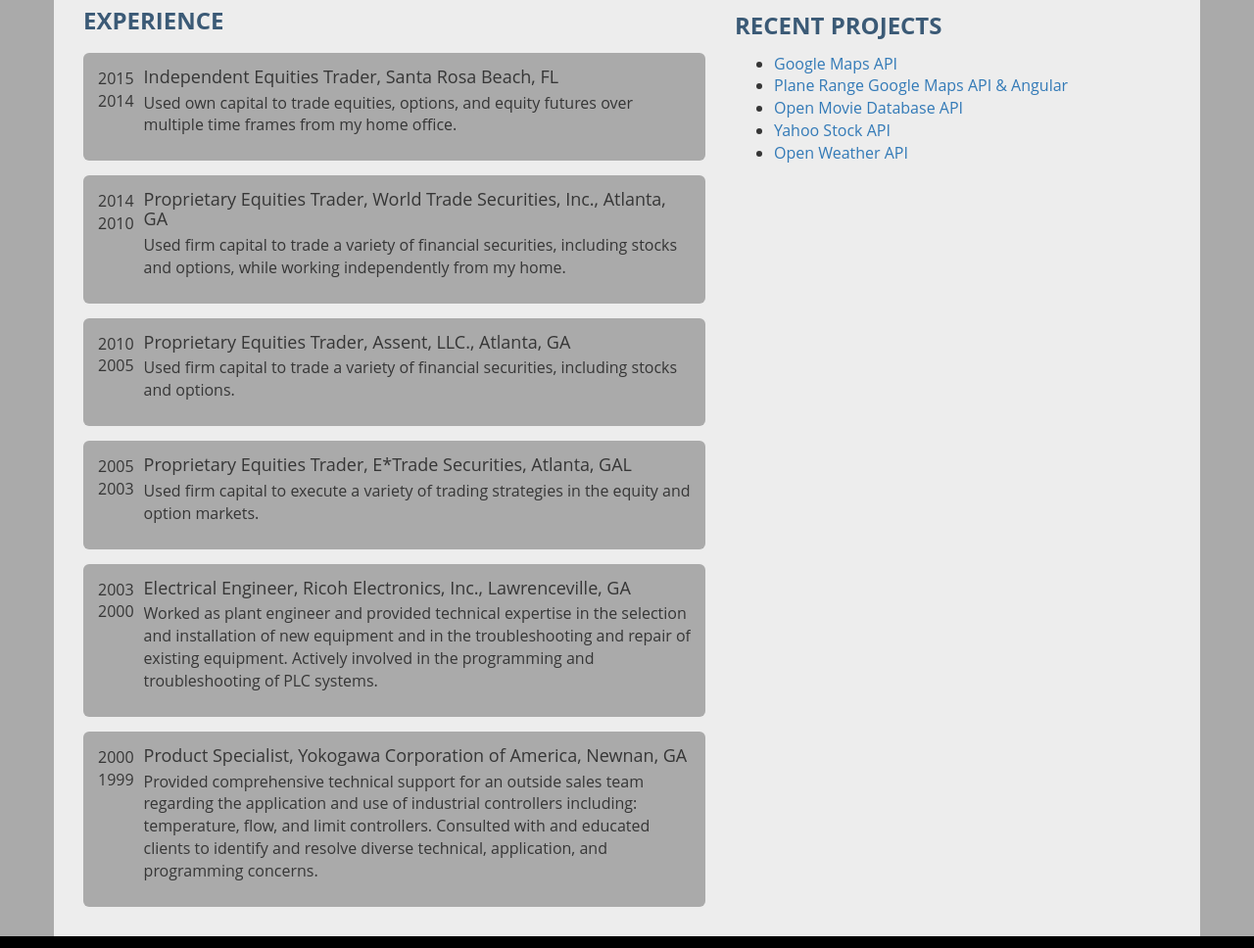
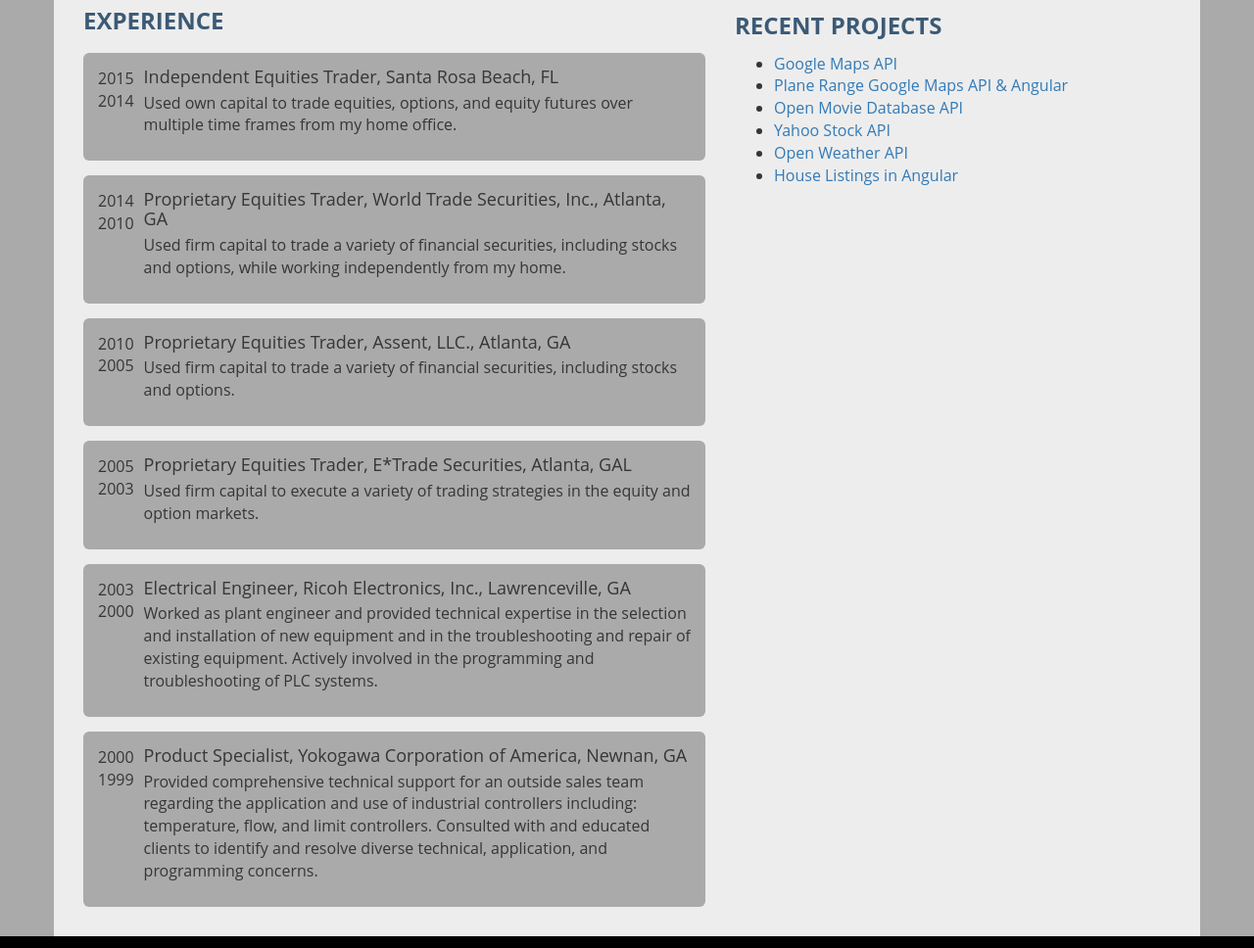
Before and after one commit to stuarttiedemann/ThemeProject, a plain HTML site: page resume.html in a window 1280 px wide. Shown: the part 1019-1987 px from the top of the page at 98% size. Drawn offline with nearby package versions, Linux system fonts and the light colour scheme.

Commit message:
more resume updating

```diff
--- a/resume.html
+++ b/resume.html
@@ -150,6 +150,7 @@
                   <li><a href="http://openmoviedatabase.bitballoon.com/">Open Movie Database API</a></li>
                   <li><a href="http://stuarttiedemann.com/angular-stocks/#/">Yahoo Stock API</a></li>
                   <li><a href="http://weatherapi.bitballoon.com/">Open Weather API</a></li>
+                  <li><a href="http://houselistingsinangular.bitballoon.com/#/">House Listings in Angular</a></li>
                 </ul>
               </div>
             </div>
```
